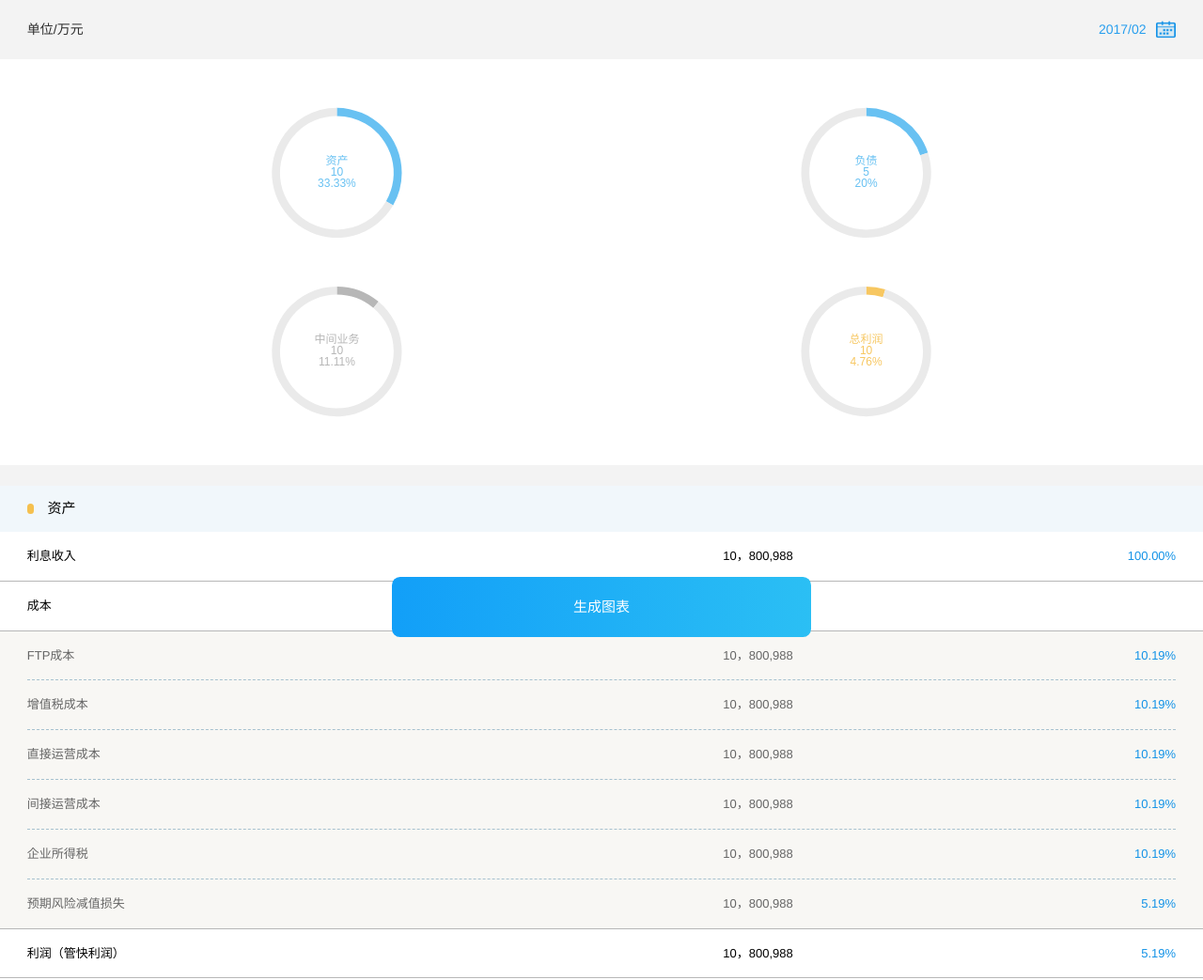
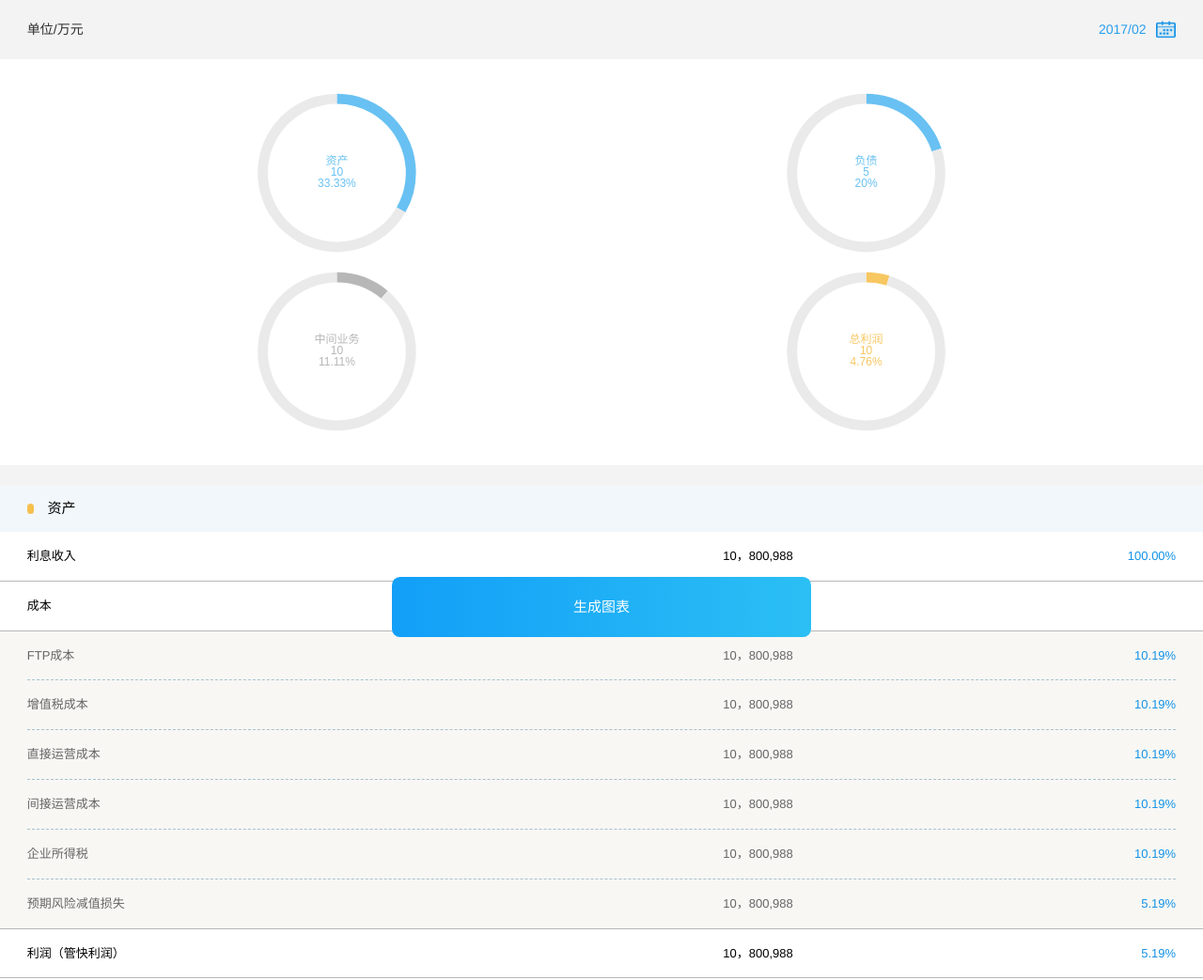
Before and after one commit to shaoqilan/PDCS, a plain HTML site: page WEB/state_chart_551.html in a window 1280 px wide. Shown: the top 1043 px of the page at 94% size. Drawn offline with Linux system fonts and the light colour scheme.

Commit message:
样式修改

```diff
--- a/WEB/state_chart_551.html
+++ b/WEB/state_chart_551.html
@@ -174,16 +174,21 @@
     <script src="./scripts/main.js"></script>
     <script>
          $(function(){
+            var dpr = document.documentElement.getAttribute("data-dpr");
+            var textSize = 10 * Number(dpr);
             var colors = window.COLOR_LIST;
             var option = {
                 color:colors,
                 backgroundColor:"#fff",
+                textStyle: {
+                    fontSize: textSize * 1.2
+                },
                 series: [
                     {
                         name:'资产',
                         type:'pie',
                         center:["28%","28%"],
-                        radius: ['28%', '32%'],
+                        radius: ['34%', '39%'],
                         avoidLabelOverlap: false,
                         color:["#68c1f2","#eaeaea"],
                         labelLine: {
@@ -197,7 +202,18 @@
                                 normal:{
                                     show: true,
                                     position:"center",
-                                    formatter:"{a}\n{c}\n{d}%"
+                                    formatter:"{a}\n{c}\n{d}%",
+                                    rich:{
+                                        a:{
+                                            color:'#000',
+                                        },
+                                        c:{
+                                            fontSize:textSize * 1.4,
+                                            color:'#68c1f2',
+                                            padding:10,
+                                            fontWeight:'bold'
+                                        }
+                                    }
                                 }
                             }
                         },{value:20}]
@@ -206,7 +222,7 @@
                         name:'负债',
                         type:'pie',
                         center:["72%","28%"],
-                        radius: ['28%', '32%'],
+                        radius: ['34%', '39%'],
                         avoidLabelOverlap: false,
                         color:["#68c1f2","#eaeaea"],
                         label:{
@@ -235,7 +251,7 @@
                         name:'中间业务',
                         type:'pie',
                         center:["28%","72%"],
-                        radius: ['28%', '32%'],
+                        radius: ['34%', '39%'],
                         avoidLabelOverlap: false,
                         color:["#b7b7b7","#eaeaea"],
                         label:{
@@ -264,7 +280,7 @@
                         name:'总利润',
                         type:'pie',
                         center:["72%","72%"],
-                        radius: ['28%', '32%'],
+                        radius: ['34%', '39%'],
                         avoidLabelOverlap: false,
                         color:["#f7c761","#eaeaea"],
                         label:{
```
